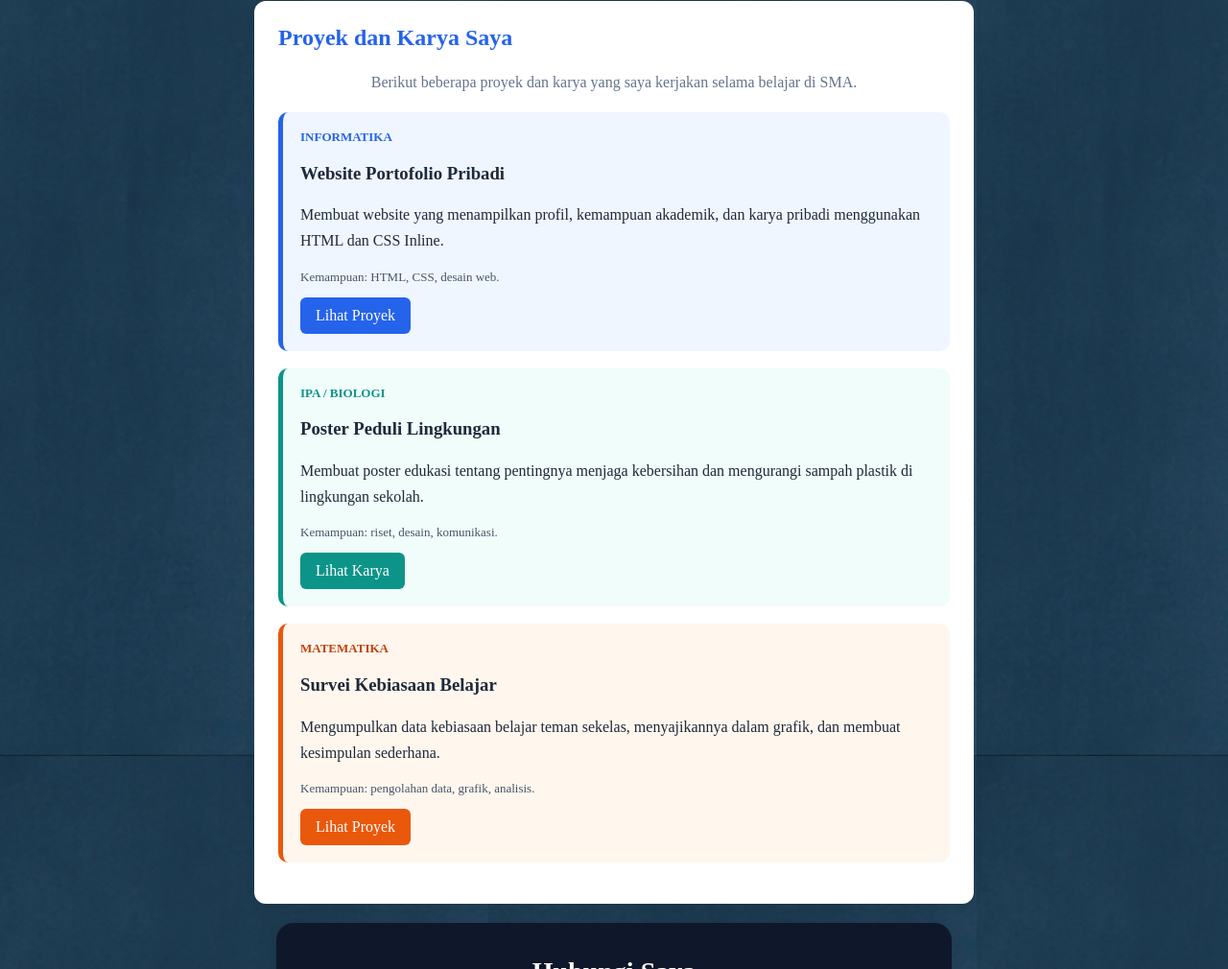
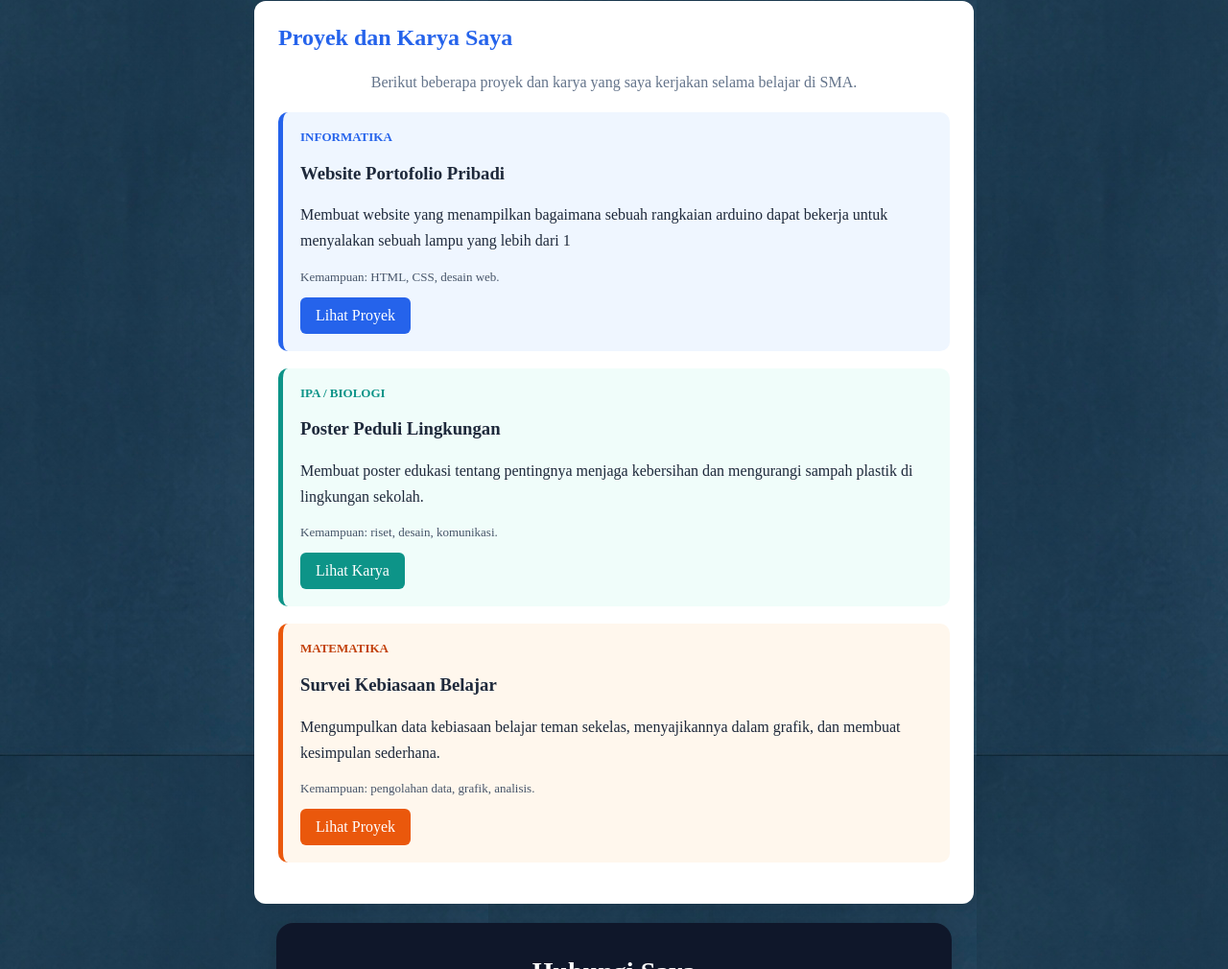
Before and after one commit to Loriennne/Aethereint-s-Portofolio, a plain HTML site: page index.html in a window 1280 px wide. Shown: the part 2401-3411 px from the top of the page at 96% size. Drawn offline with Linux system fonts and the light colour scheme.

Commit message:
index.html

```diff
--- a/index.html
+++ b/index.html
@@ -570,16 +570,16 @@ function previousImage() {
         <h3>Website Portofolio Pribadi</h3>
 
         <p style="line-height: 1.7;">
-            Membuat website yang menampilkan profil,
-            kemampuan akademik, dan karya pribadi
-            menggunakan HTML dan CSS Inline.
+            Membuat website yang menampilkan bagaimana sebuah
+            rangkaian arduino dapat bekerja untuk menyalakan
+            sebuah lampu yang lebih dari 1
         </p>
 
         <p style="font-size: 13px; color: #475569;">
             Kemampuan: HTML, CSS, desain web.
         </p>
 
-        <a href="https://example.com"
+        <a href="https://wokwi.com/projects/476372529505810433"
            style="
                display: inline-block;
                background-color: #2563eb;
```
